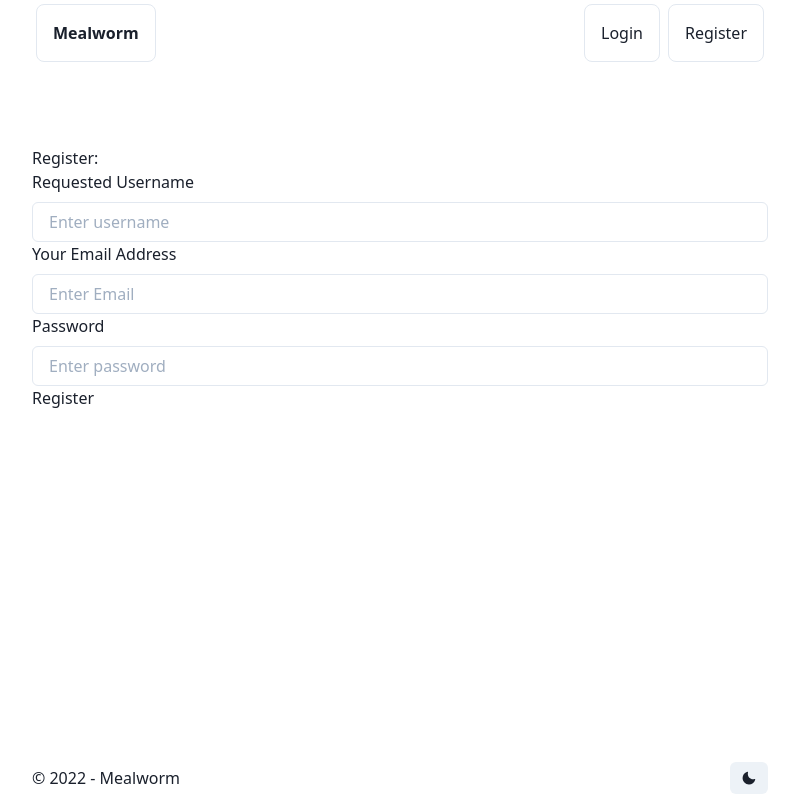
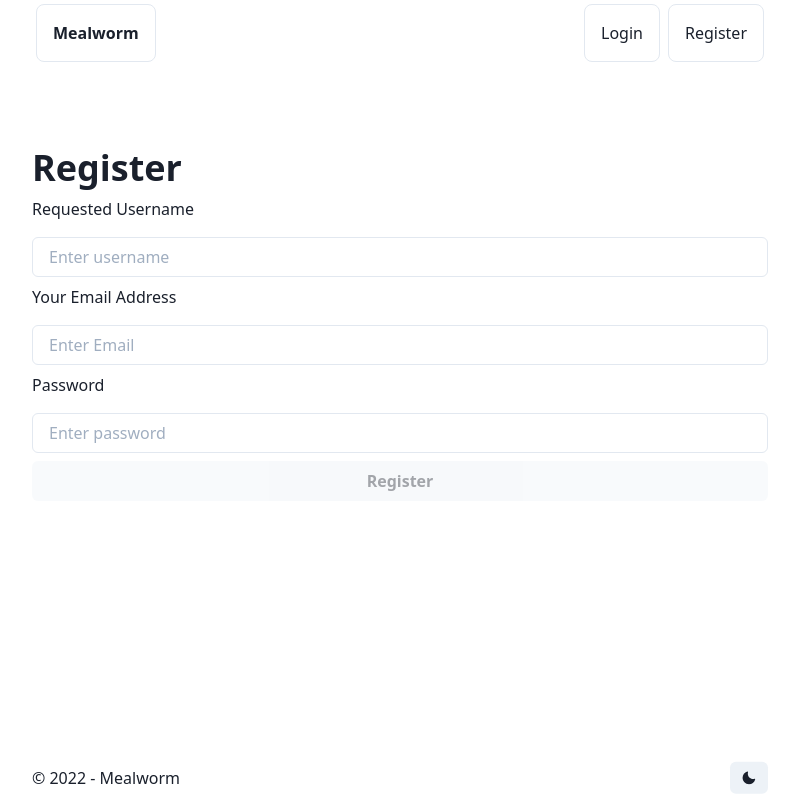
Before and after one commit to kaineyb/Mealworm_Frontend, a React (Create React App) app: page /register in a window 1280 px wide. Shown: the whole page, without its empty margins (240-1039 px from the left). Built offline with nearby package versions, Linux system fonts and the light colour scheme.

Commit message:
updated login form and better toast

```diff
--- a/src/components/shopping/shoppingList/shoppingListTable.jsx
+++ b/src/components/shopping/shoppingList/shoppingListTable.jsx
@@ -28,7 +28,7 @@ function ShoppingListTable(props) {
     } else if (item) {
       return item.name;
     } else {
-      return "No Section";
+      return "";
     }
   };
 
--- a/src/components/user/forms/loginForm.jsx
+++ b/src/components/user/forms/loginForm.jsx
@@ -1,6 +1,7 @@
-import { Button } from "@chakra-ui/react";
+import { Button, Flex, Heading } from "@chakra-ui/react";
 import Joi from "joi";
 import React from "react";
+import { toast } from "react-toastify";
 //  Contexts
 import UserContext from "../../../context/userContext";
 import auth from "../../../services/authService";
@@ -30,7 +31,9 @@ class LoginForm extends BaseForm {
       password: this.state.data.password,
     };
 
-    const loginResult = await auth.login(userDetails);
+    const loginResult = await toast.promise(auth.login(userDetails), {
+      error: "Couldn't log you in, username or password incorrect.",
+    });
 
     if (loginResult === true) {
       this.context.toggleLoggedIn();
@@ -45,18 +48,17 @@ class LoginForm extends BaseForm {
 
     return (
       <form>
-        <h1> Login: </h1>
+        <Flex direction={{ base: "column" }} gap={2}>
+          <Heading as="h1">Login</Heading>
 
           <Input
             autoFocus
             name="username"
             label="Your Username"
             placeholder="Enter username"
-          autoComplete="username"
             error={errors["username"]}
             onChange={this.handleChange}
           />
-        <br />
 
           <Input
             type="password"
@@ -67,7 +69,6 @@ class LoginForm extends BaseForm {
             error={errors["password"]}
             onChange={this.handleChange}
           />
-        <br />
           <Button
             type="submit"
             onClick={this.handleSubmit}
@@ -75,6 +76,7 @@ class LoginForm extends BaseForm {
           >
             Login
           </Button>
+        </Flex>
       </form>
     );
   }
--- a/src/components/user/forms/registerForm.jsx
+++ b/src/components/user/forms/registerForm.jsx
@@ -1,3 +1,4 @@
+import { Button, Flex, Heading } from "@chakra-ui/react";
 import Joi from "joi";
 import React from "react";
 import { toast } from "react-toastify";
@@ -38,7 +39,8 @@ class RegisterForm extends BaseForm {
     const registerResult = await toast.promise(auth.register(userDetails), {
       pending: "Attempting to create an account for you",
       success: `Created an account for you! Welcome to the site ${userDetails.username}`,
-      error: "Couldn't create an account for you :(",
+      error:
+        "Couldn't create an account for you, username or email may already be taken",
     });
 
     if (registerResult.status === 201) {
@@ -65,7 +67,8 @@ class RegisterForm extends BaseForm {
 
     return (
       <form>
-        <h1> Register: </h1>
+        <Flex direction={{ base: "column" }} gap={2}>
+          <Heading as="h1">Register</Heading>
           <Input
             name="username"
             label="Requested Username"
@@ -74,7 +77,6 @@ class RegisterForm extends BaseForm {
             error={errors["username"]}
             onChange={this.handleChange}
           />
-        <br />
           <Input
             name="email"
             type="email"
@@ -84,7 +86,6 @@ class RegisterForm extends BaseForm {
             error={errors["email"]}
             onChange={this.handleChange}
           />
-        <br />
           <Input
             name="password"
             type="password"
@@ -94,14 +95,14 @@ class RegisterForm extends BaseForm {
             error={errors["password"]}
             onChange={this.handleChange}
           />
-        <br />
-        <button
+          <Button
             type="submit"
             onClick={this.handleSubmit}
             disabled={this.validate()}
           >
             Register
-        </button>
+          </Button>
+        </Flex>
       </form>
     );
   }
```
Lines whose indentation alone changed are shown as unchanged.
